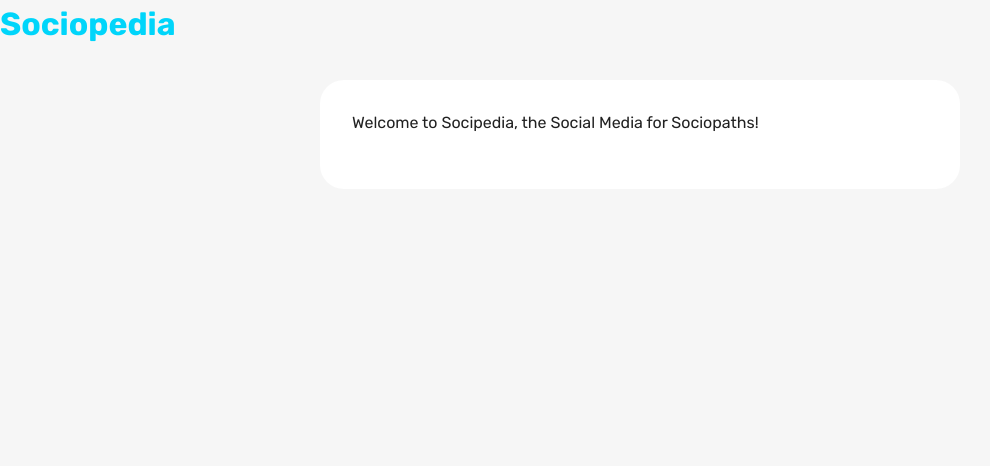
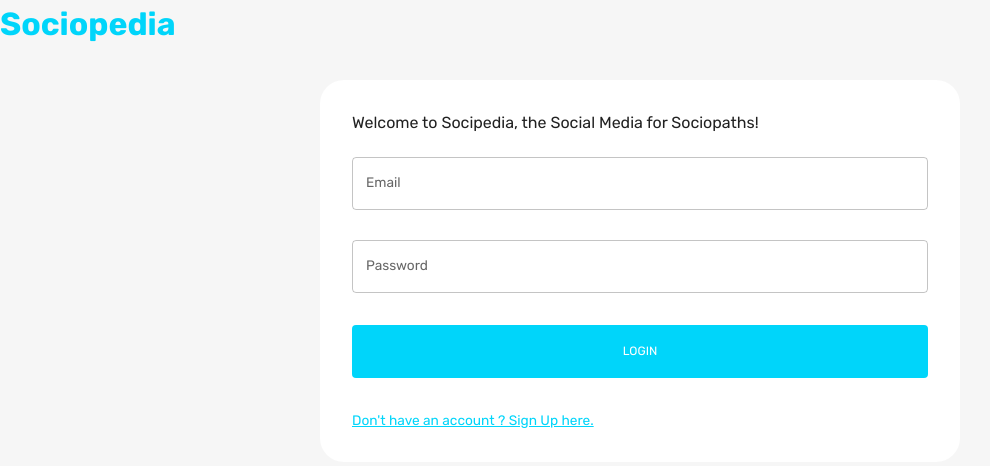
Before and after one commit to NguyenUyen-ReactJs2206/SocialNetwork, a React (Create React App) app in the folder client/: page / in a window 1280 px wide. Shown: the top 466 px of the page, without its empty margins (0-990 px from the left). Built offline with nearby package versions, Linux system fonts and the light colour scheme.

Commit message:
Layout Form for Login and Register

```diff
--- a/client/src/scenes/loginPage/Form.jsx
+++ b/client/src/scenes/loginPage/Form.jsx
@@ -1,9 +1,19 @@
-import { useMediaQuery, useTheme } from "@mui/material";
+import {
+  Box,
+  Button,
+  TextField,
+  Typography,
+  useMediaQuery,
+  useTheme,
+} from "@mui/material";
 import React, { useState } from "react";
 import { useDispatch } from "react-redux";
 import { useNavigate } from "react-router-dom";
 import * as yup from "yup";
 import { Formik } from "formik";
+import Dropzone from "react-dropzone";
+import FlexBetween from "components/FlexBetween";
+import { EditOutlined } from "@mui/icons-material";
 
 const registerSchema = yup.object().shape({
   firstName: yup.string().required("required"),
@@ -60,7 +70,163 @@ export default function Form() {
         handleSubmit,
         setFieldValue,
         resetForm,
-      }) => <form onSubmit={handleSubmit}></form>}
+      }) => (
+        <form onSubmit={handleSubmit}>
+          <Box
+            display="grid"
+            gap="30px"
+            gridTemplateColumns="repeat(4, minmax(0, 1fr))"
+            sx={{
+              "& > div": { gridColumn: isNonMobile ? undefined : "span 4" },
+            }}
+          >
+            {isRegister && (
+              <>
+                <TextField
+                  label="First Name"
+                  onBlur={handleBlur}
+                  onChange={handleChange}
+                  value={values.firstName}
+                  name="firstName"
+                  error={
+                    Boolean(touched.firstName) && Boolean(errors.firstName)
+                  }
+                  helperText={touched.firstName && errors.firstName}
+                  sx={{ gridColumn: "span 2" }}
+                />
+
+                <TextField
+                  label="Last Name"
+                  onBlur={handleBlur}
+                  onChange={handleChange}
+                  value={values.lastName}
+                  name="lastName"
+                  error={Boolean(touched.lastName) && Boolean(errors.lastName)}
+                  helperText={touched.lastName && errors.lastName}
+                  sx={{ gridColumn: "span 2" }}
+                />
+
+                <TextField
+                  label="Location"
+                  onBlur={handleBlur}
+                  onChange={handleChange}
+                  value={values.location}
+                  name="location"
+                  error={Boolean(touched.location) && Boolean(errors.location)}
+                  helperText={touched.location && errors.location}
+                  sx={{ gridColumn: "span 4" }}
+                />
+
+                <TextField
+                  label="Occupation"
+                  onBlur={handleBlur}
+                  onChange={handleChange}
+                  value={values.occupation}
+                  name="occupation"
+                  error={
+                    Boolean(touched.occupation) && Boolean(errors.occupation)
+                  }
+                  helperText={touched.occupation && errors.occupation}
+                  sx={{ gridColumn: "span 4" }}
+                />
+
+                <Box
+                  gridColumn="span 4"
+                  border={`1px solid ${palette.neutral.medium}`}
+                  borderRadius="5px"
+                  p="1rem"
+                >
+                  <Dropzone
+                    acceptedFile=".jpg,.jpeg,.png"
+                    multiple={false}
+                    onDrop={(acceptedFile) =>
+                      setFieldValue("picture", acceptedFile[0])
+                    }
+                  >
+                    {({ getRootProps, getInputProps }) => (
+                      <Box
+                        {...getRootProps()}
+                        border={`2px dashed ${palette.primary.main}`}
+                        p="1rem"
+                        sx={{ "&:hover": { cursor: "pointer" } }}
+                      >
+                        <input {...getInputProps} />
+                        {!values.picture ? (
+                          <p>Add Picture Here</p>
+                        ) : (
+                          <FlexBetween>
+                            <Typography>{values.picture.name}</Typography>
+                            <EditOutlined />
+                          </FlexBetween>
+                        )}
+                      </Box>
+                    )}
+                  </Dropzone>
+                </Box>
+              </>
+            )}
+
+            <TextField
+              label="Email"
+              onBlur={handleBlur}
+              onChange={handleChange}
+              value={values.email}
+              name="email"
+              error={Boolean(touched.email) && Boolean(errors.email)}
+              helperText={touched.email && errors.email}
+              sx={{ gridColumn: "span 4" }}
+            />
+
+            <TextField
+              label="Password"
+              onBlur={handleBlur}
+              onChange={handleChange}
+              value={values.password}
+              name="password"
+              error={Boolean(touched.password) && Boolean(errors.password)}
+              helperText={touched.password && errors.password}
+              sx={{ gridColumn: "span 4" }}
+            />
+          </Box>
+
+          {/* BUTTONS */}
+          <Box>
+            <Button
+              fullWidth
+              type="submit"
+              sx={{
+                m: "2rem 0",
+                p: "1rem",
+                backgroundColor: palette.primary.main,
+                color: palette.background.alt,
+                "&:hover": { color: palette.primary.main },
+              }}
+            >
+              {isLogin ? "LOGIN" : "REGISTER"}
+            </Button>
+            <Typography
+              onClick={() => {
+                setPageType(isLogin ? "register" : "login");
+                resetForm();
+              }}
+              sx={{
+                textDecoration: "underline",
+                color: palette.primary.main,
+                transitionDuration: ".5s",
+                "&:hover": {
+                  cursor: "pointer",
+                  color: palette.primary.light,
+                  transition: "all .3s",
+                },
+              }}
+            >
+              {isLogin
+                ? "Don't have an account ? Sign Up here."
+                : "Already have an account? Login here."}
+            </Typography>
+          </Box>
+        </form>
+      )}
     </Formik>
   );
 }
--- a/client/src/scenes/loginPage/Login.jsx
+++ b/client/src/scenes/loginPage/Login.jsx
@@ -1,5 +1,6 @@
 import { Box, Typography, useMediaQuery, useTheme } from "@mui/material";
 import React from "react";
+import Form from "./Form";
 
 export default function Login() {
   const theme = useTheme();
@@ -22,6 +23,7 @@ export default function Login() {
         <Typography fontWeight="500" variant="h5" sx={{ mb: "1.5rem" }}>
           Welcome to Socipedia, the Social Media for Sociopaths!
         </Typography>
+        <Form />
       </Box>
     </Box>
   );
```
